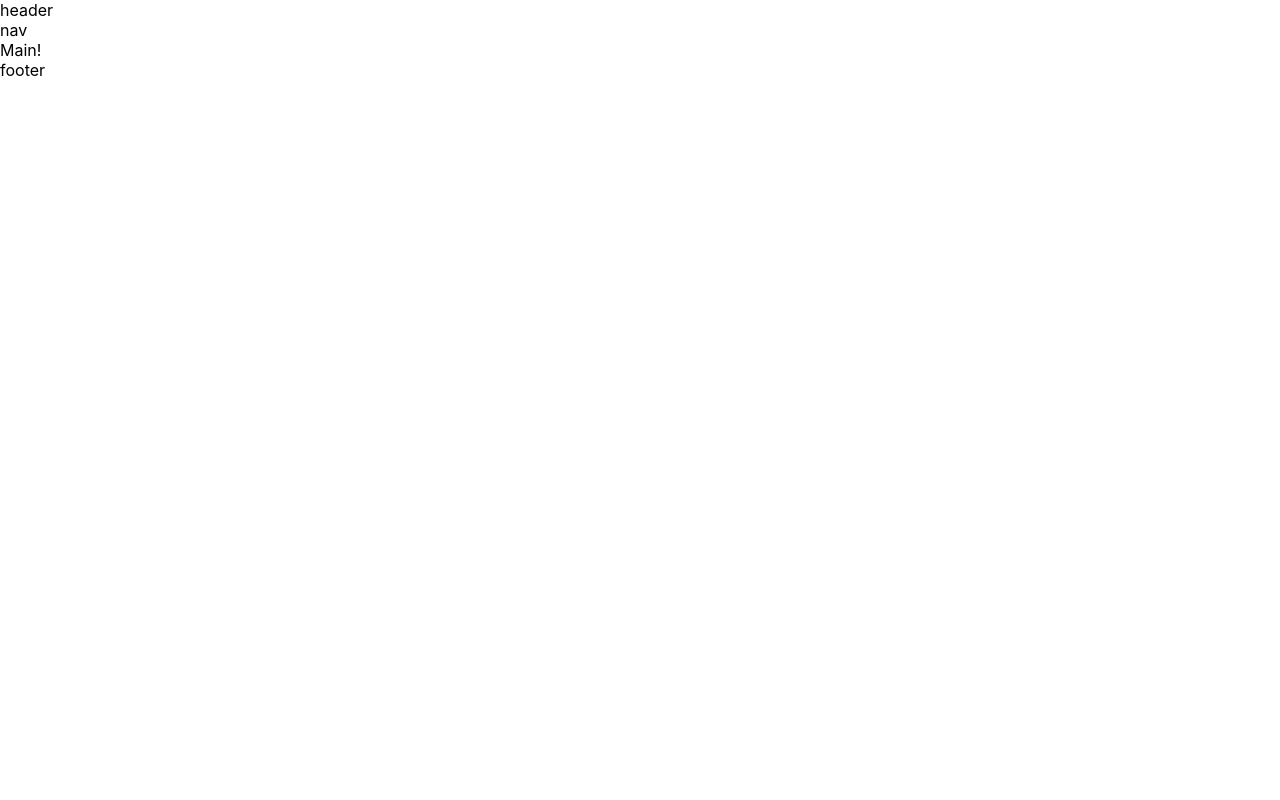
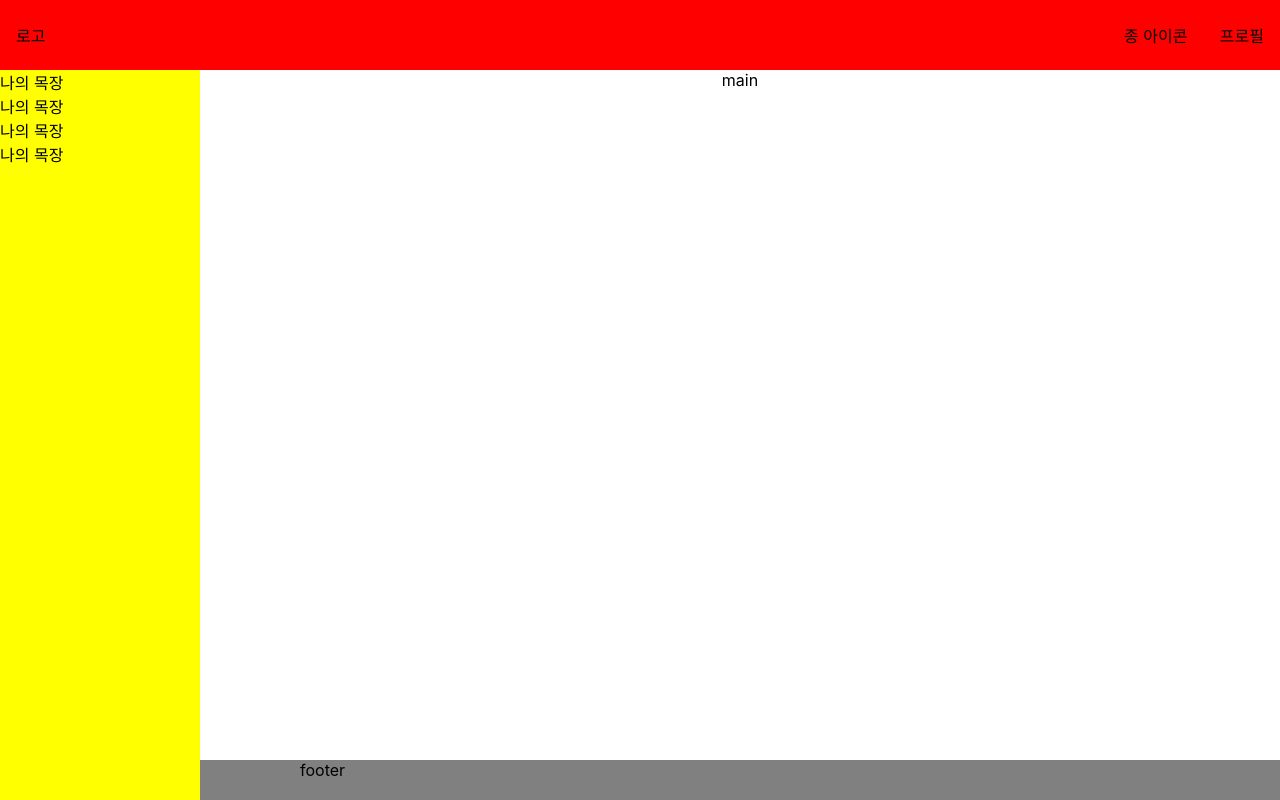
Before and after one commit to yeeun00300/EIEIEI, a React (Create React App) app in the folder farm_core/: page / in a window 1280 px wide. Built offline with nearby package versions, Linux system fonts and the light colour scheme; no server answers.

Commit message:
ye layout

```diff
--- /dev/null
+++ b/farm_core/src/global.scss
@@ -0,0 +1,45 @@
+:root {
+  --background-color: #e0f2f1;
+  --main-color: #b2dfdb;
+  --second-color: #80cbc4;
+  --point-color: #4db6ac;
+}
+body {
+  height: 100%;
+  margin: 0;
+  padding: 0;
+  position: relative;
+}
+* {
+  box-sizing: border-box;
+}
+a {
+  text-decoration: none;
+}
+ul {
+  margin: 0;
+  padding: 0;
+}
+li {
+  list-style-type: none;
+}
+
+// 각 페이지 컴포넌트를 위한 wrapper
+.page {
+  flex: 1 1 auto;
+  //   margin-top: 56px;
+  text-align: center;
+}
+// page 안에 있는 wrapper
+.container {
+  max-width: 1200px;
+  margin: 0 auto;
+  padding: 5px;
+
+  @media (min-width: 576px) {
+    padding: 15px;
+  }
+  @media (min-width: 990px) {
+    padding: 5px;
+  }
+}
--- a/farm_core/src/index.js
+++ b/farm_core/src/index.js
@@ -2,6 +2,7 @@ import React from "react";
 import ReactDOM from "react-dom/client";
 import "./index.css";
 import App from "./App";
+import "./global.scss";
 
 const root = ReactDOM.createRoot(document.getElementById("root"));
 root.render(<App />);
--- a/farm_core/src/pages/Main/Main.js
+++ b/farm_core/src/pages/Main/Main.js
@@ -1,8 +1,12 @@
 import React from "react";
-// import styles from "./Main.module.scss";
+import styles from "./Main.module.scss";
 
 function Main() {
-  return <div>Main!</div>;
+  return (
+    <div className="page">
+      <div className={styles.main}>main</div>
+    </div>
+  );
 }
 
 export default Main;
--- a/farm_core/src/pages/Main/Main.module.scss
+++ b/farm_core/src/pages/Main/Main.module.scss
@@ -0,0 +1,3 @@
+.main {
+  padding-left: 200px;
+}
--- a/farm_core/src/pages/layout/footer/Footer.js
+++ b/farm_core/src/pages/layout/footer/Footer.js
@@ -1,7 +1,8 @@
 import React from "react";
+import styles from "./Footer.module.scss";
 
 function Footer(props) {
-  return <div>footer</div>;
+  return <div className={styles.footer}>footer</div>;
 }
 
 export default Footer;
--- a/farm_core/src/pages/layout/footer/Footer.module.scss
+++ b/farm_core/src/pages/layout/footer/Footer.module.scss
@@ -0,0 +1,7 @@
+.footer {
+  display: flex;
+  height: 40px;
+  background-color: gray;
+  z-index: -2;
+  padding-left: 300px;
+}
--- a/farm_core/src/pages/layout/header/Header.js
+++ b/farm_core/src/pages/layout/header/Header.js
@@ -1,7 +1,16 @@
 import React from "react";
+import styles from "./Header.module.scss";
 
 function Header(props) {
-  return <div>header</div>;
+  return (
+    <div className={styles.header}>
+      <div className={styles.logo}>로고</div>
+      <div className={styles.userInfo}>
+        <div>종 아이콘</div>
+        <div>프로필</div>
+      </div>
+    </div>
+  );
 }
 
 export default Header;
--- a/farm_core/src/pages/layout/header/Header.module.scss
+++ b/farm_core/src/pages/layout/header/Header.module.scss
@@ -0,0 +1,13 @@
+.header {
+  display: flex;
+  justify-content: space-between;
+  align-items: center;
+  padding: 8px 16px;
+  background-color: red;
+  height: 70px;
+}
+.userInfo {
+  display: flex;
+  width: 140px;
+  justify-content: space-between;
+}
--- a/farm_core/src/pages/layout/nav/Nav.js
+++ b/farm_core/src/pages/layout/nav/Nav.js
@@ -1,7 +1,17 @@
 import React from "react";
+import styles from "./Nav.module.scss";
 
 function Nav(props) {
-  return <div>nav</div>;
+  return (
+    <div className={styles.nav}>
+      <ul className={styles.category}>
+        <li className={styles.categoryItem}>나의 목장</li>
+        <li className={styles.categoryItem}>나의 목장</li>
+        <li className={styles.categoryItem}>나의 목장</li>
+        <li className={styles.categoryItem}>나의 목장</li>
+      </ul>
+    </div>
+  );
 }
 
 export default Nav;
--- a/farm_core/src/pages/layout/nav/Nav.module.scss
+++ b/farm_core/src/pages/layout/nav/Nav.module.scss
@@ -0,0 +1,14 @@
+.nav {
+  position: fixed;
+  display: flex;
+  flex: 1;
+  flex-direction: column;
+  width: 200px;
+  height: 100%;
+  background-color: yellow;
+  // position: absolute;
+  z-index: -1;
+  padding-top: 70px;
+  margin-bottom: 70px;
+  word-break: keep-all;
+}
```
